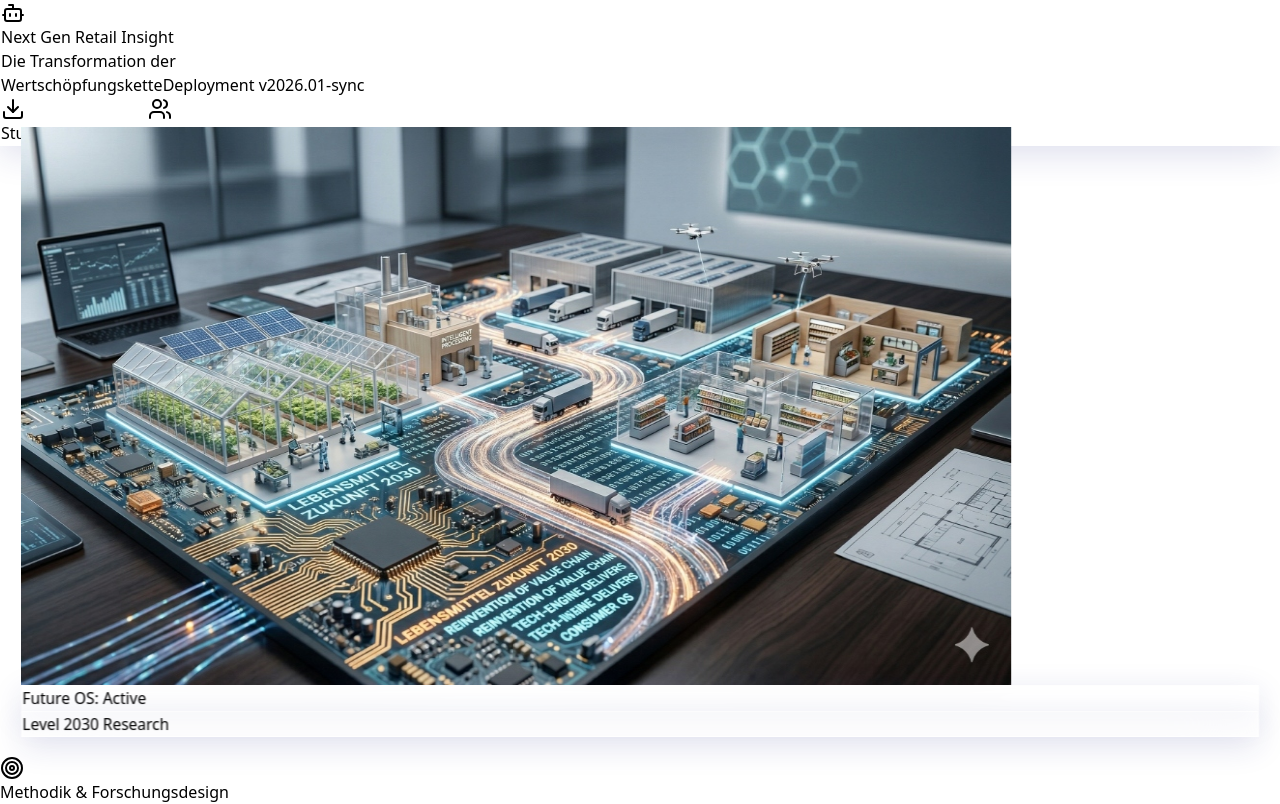
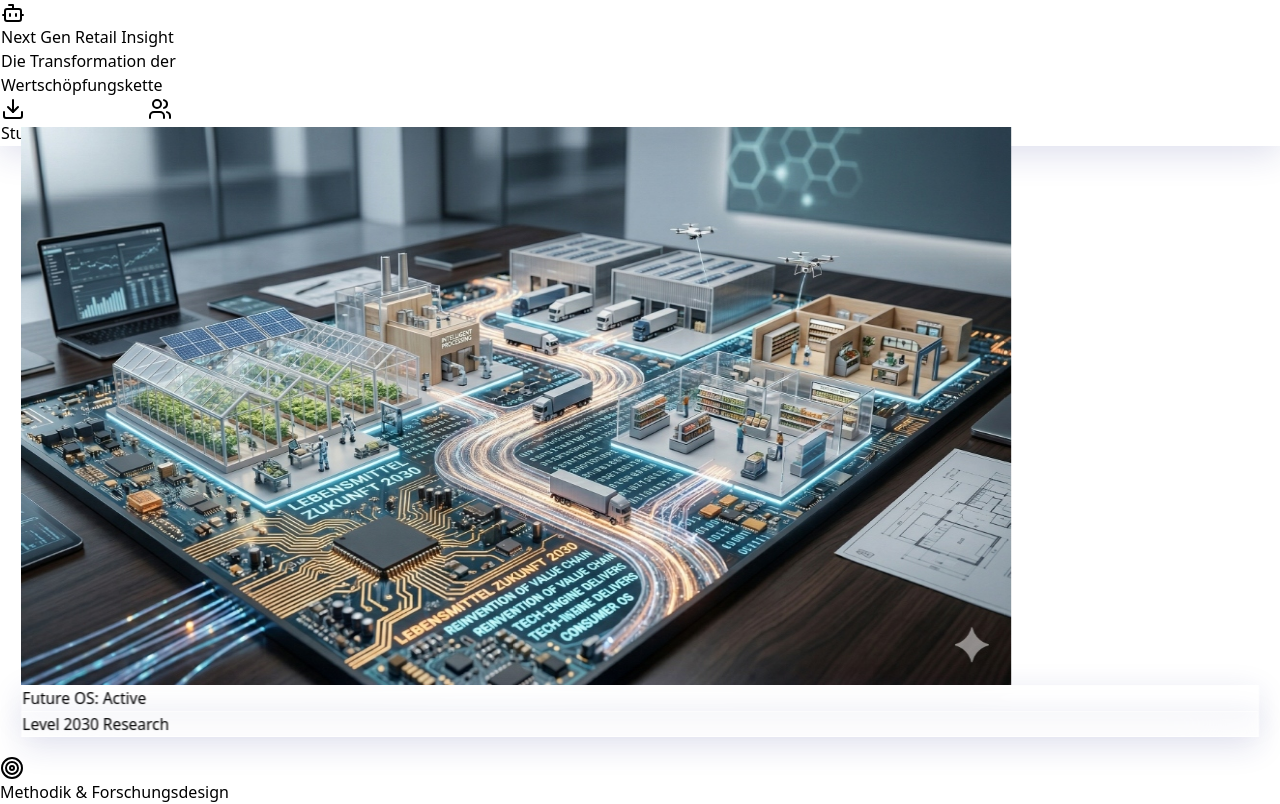
Before and after one commit to strategiepilot/trends2030-app, a React (Vite) app: page / in a window 1280 px wide. Shown: the top 804 px of the page. Built offline with nearby package versions, Linux system fonts and the light colour scheme.

Commit message:
Deployment: Final production state - sync complete

```diff
--- a/src/components/Hero.jsx
+++ b/src/components/Hero.jsx
@@ -23,7 +23,6 @@ const Hero = ({ onDownloadClick, onAppointmentClick }) => {
                 Die Transformation der <br />
                 <span className="text-blue-600 text-outline-white">Wertschöpfungskette</span>
               </span>
-              <span className="text-[10px] font-bold text-slate-400 opacity-50 absolute -top-8 left-0">Deployment v2026.01-sync</span>
             </h1>
 
             <div className="flex flex-col sm:flex-row items-center gap-4">
```
